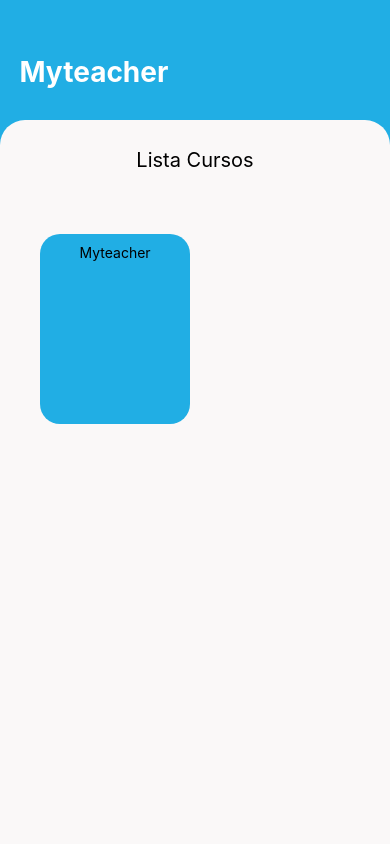
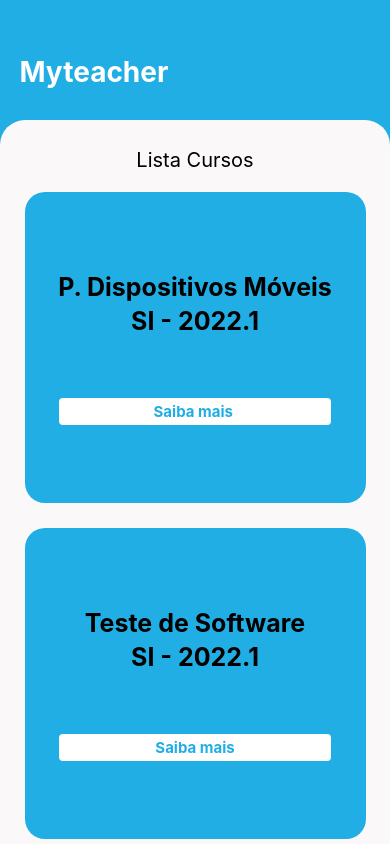
Before and after one commit to aefonso/MyTeacher_App, a React Native app: screen /CourseList in a window 390 px wide. Built offline with nearby package versions, Linux system fonts and the light colour scheme.

Commit message:
feat(CourseList,TeacherList): Style Changes

```diff
--- a/src/pages/CourseList/index.js
+++ b/src/pages/CourseList/index.js
@@ -3,7 +3,10 @@ import { View, Text, StyleSheet, TextInput, TouchableOpacity } from 'react-nativ
 
 import * as Animatable from'react-native-animatable';
 
+import { useNavigation } from '@react-navigation/native';
+
 export default function CourseList() {
+  const navigation = useNavigation();
  return (
 <View style={styles.container}>
        <Animatable.View animation="fadeInLeft" delay={500} style={styles.containerHeader}>
@@ -12,8 +15,25 @@ export default function CourseList() {
 
        <Animatable.View animation="fadeInUp" style={styles.containerForm}>
         <Text style={styles.title}>Lista Cursos</Text>
+        <View style={styles.box}>
         <View style={styles.card}>
-            <Text>Myteacher</Text>
+            <Text style={styles.tittleCourse}>P. Dispositivos Móveis</Text>
+            <Text style={styles.tittleCourse}>SI - 2022.1</Text>
+
+            <TouchableOpacity style={styles.button} onPress={ () => navigation.navigate('TeacherList')}>
+              <Text style={styles.buttonText}>Saiba mais </Text>
+            </TouchableOpacity>
+        </View>
+        </View>
+         <View style={styles.box}>
+        <View style={styles.card}>
+            <Text style={styles.tittleCourse}>Teste de Software</Text>
+            <Text style={styles.tittleCourse}>SI - 2022.1</Text>
+
+            <TouchableOpacity style={styles.button} onPress={ () => navigation.navigate('TeacherList')}>
+              <Text style={styles.buttonText}>Saiba mais</Text>
+            </TouchableOpacity>
+        </View>
         </View>
        </Animatable.View>
    </View>
@@ -49,36 +69,39 @@ const styles = StyleSheet.create({
       marginTop: 28,
       textAlign: 'center',
     },
+    tittleCourse:{
+      fontSize: 25,
+      margin: 2,
+      textAlign: 'center',
+      fontWeight: 'bold'
+    },
     button:{
-      backgroundColor: '#21AEE4',
-      width: '100%',
+      backgroundColor: '#fff',
+      width: '80%',
       borderRadius: 4,
       paddingVertical: 4,
-      marginTop: 14,
+      marginTop: 60,
       justifyContent: 'center',
-      alignItems: 'center',
+      alignItems: 'center'
     },
-    buttonText:{
-      color:'#fff',
-      fontSize: 18,
-      fontWeight: 'bold',
+    buttonText: {
+      color: '#21AEE4',
+      fontSize: 15,
+      fontWeight: 'bold'
+    },
+    box: {
+      marginTop: 15,
+      width: '100%',
+      height: '45%',
+      padding: 5,
+      flex: 1
     },
     card: {
-        display: "flex",
-        flexDirection: "column",
-        position: "absolute",
-        top: 114,
-        none: 0,
-        marginLeft: 20,
-        paddingTop: 10,
-        paddingLeft: 40,
-        borderRadius: 20,
-        backgroundColor: '#21AEE4',
-        backdropFilter: "blur(4px)",
-        width: 150,
-        height: 190,
+      flex: 1,
+      borderRadius: 20,
+      backgroundColor: '#21AEE4',
+      alignItems: 'center',
+      justifyContent: 'center',
       },
 
-
-
 })
--- a/src/pages/TeacherList/index.js
+++ b/src/pages/TeacherList/index.js
@@ -1,285 +1,105 @@
 import React from "react"
-import { StyleSheet, Image, Text, View, ImageBackground } from "react-native"
+import { StyleSheet, Image, Text, View, ImageBackground, TouchableOpacity } from "react-native"
 
-export default function Iphone1313Pro28() {
+import * as Animatable from'react-native-animatable';
+
+import { useNavigation } from "@react-navigation/native"
+
+export default function TeacherList() {
+    const navigation = useNavigation();
   return (
-    <View style={styles.Iphone1313Pro28}>
-      <View style={styles.Group613}>
-        <Text style={styles.Txt627}> Myteacher</Text>
-        <View style={styles.Group356}>
-          <View style={styles.Group2910}>
-            <View style={styles.Group926}>
+    <View style={styles.container}>
+      <Animatable.View animation="fadeInLeft" delay={500} style={styles.containerHeader}>
+         <Text style={styles.message}>Myteacher</Text>
+       </Animatable.View>
+
+       <Animatable.View animation="fadeInUp" style={styles.containerForm}>
+        <Text style={styles.title}>Lista Professores</Text>
+        <View style={styles.box}>
+        <View style={styles.card}>
         <Image
-                style={styles.Ellipse5}
-                source={{
-                  uri: "https://firebasestorage.googleapis.com/v0/b/unify-bc2ad.appspot.com/o/dghoqn1xyis-26%3A15?alt=media&token=fdd4d2ad-4f31-490a-9fca-63d85e695a78",
-                }}
-              />
-              <Text style={styles.Txt141}> Myteacher</Text>
-            </View>
-            <View style={styles.Group052}>
-              <Image
-                style={styles.Ellipse5}
+                style={styles.ImgAvatar}
                 source={{
                   uri: "https://firebasestorage.googleapis.com/v0/b/unify-bc2ad.appspot.com/o/dghoqn1xyis-26%3A16?alt=media&token=56784dc8-23cb-40d3-8276-56e1f8b3b6f0",
                 }}
               />
-              <Text style={styles.Txt141}> Myteacher</Text>
+              <Text style={styles.titleTeacher}>Bruno Gomes</Text>
+            <TouchableOpacity style={styles.button} onPress={ () => navigation.navigate('AboutTeacher')}>
+              <Text style={styles.buttonText}>Saiba mais</Text>
+            </TouchableOpacity>
         </View>
         </View>
-          <View style={styles.Group2910}>
-            <View style={styles.Group249}>
-              <Image
-                style={styles.Ellipse7}
-                source={{
-                  uri: "https://firebasestorage.googleapis.com/v0/b/unify-bc2ad.appspot.com/o/dghoqn1xyis-26%3A17?alt=media&token=f7f0dbb8-209f-47d1-bd34-bcd0cb2efb29",
-                }}
-              />
-              <Text style={styles.Txt141}> Myteacher</Text>
-            </View>
-            <View style={styles.Group684}>
-              <Image
-                style={styles.Ellipse7}
-                source={{
-                  uri: "https://firebasestorage.googleapis.com/v0/b/unify-bc2ad.appspot.com/o/dghoqn1xyis-26%3A20?alt=media&token=14c2e69b-7f22-49b4-b99f-e5b6d3c5932d",
-                }}
-              />
-              <Text style={styles.Txt141}> Myteacher</Text>
-            </View>
-          </View>
-          <View style={styles.Group064}>
-            <View style={styles.Group999}>
-              <Image
-                style={styles.Ellipse9}
-                source={{
-                  uri: "https://firebasestorage.googleapis.com/v0/b/unify-bc2ad.appspot.com/o/dghoqn1xyis-26%3A18?alt=media&token=1c1af3b3-6ab6-4897-bf22-4c0c7bb30b9a",
-                }}
-              />
-              <Text style={styles.Txt141}> Myteacher</Text>
-            </View>
-            <View style={styles.Group944}>
-              <Image
-                style={styles.Ellipse9}
-                source={{
-                  uri: "https://firebasestorage.googleapis.com/v0/b/unify-bc2ad.appspot.com/o/dghoqn1xyis-26%3A19?alt=media&token=a38a0251-fe72-4f29-b5b1-b73822ac9daf",
-                }}
-              />
-              <Text style={styles.Txt141}> Myteacher</Text>
-            </View>
-          </View>
-        </View>
-      </View>
+       </Animatable.View>
     </View>
   )
 }
 
 const styles = StyleSheet.create({
-  Iphone1313Pro28: {
-    display: "flex",
-    flexDirection: "column",
-    justifyContent: "center",
-    alignItems: "center",
-    paddingTop: 56,
-    paddingBottom: 0,
-    paddingLeft: 0,
-    paddingRight: 0,
-    backgroundColor: "rgba(83,210,219,1)",
-    width: 390,
-    height: 844,
+    container:{
+      flex: 1,
+      backgroundColor: '#21AEE4'
     },
-  Group613: {
-    display: "flex",
-    flexDirection: "column",
-    alignItems: "center",
+    containerHeader:{
+      marginTop: '14%',
+      marginBottom: '8%',
+      paddingStart: '5%',
     },
-  Txt627: {
-    fontSize: 33,
-    fontFamily: "Poppins, sans-serif",
-    fontWeight: "700",
-    color: "red",
-    marginBottom: 41,
+    message:{
+      fontSize: 28,
+      fontWeight: 'bold',
+      color: '#fff',
     },
-  Group356: {
-    display: "flex",
-    flexDirection: "column",
-    paddingTop: 72,
-    paddingBottom: 108,
-    paddingLeft: 70,
-    paddingRight: 70,
-    borderRadius: 50,
-    backgroundColor: "rgba(250,248,248,1)",
-    backdropFilter: "blur(4px)",
+    containerForm:{
+      flex: 1,
+      backgroundColor: '#FAF8F8',
+      borderTopLeftRadius: 25,
+      borderTopRightRadius: 25,
+      paddingStart: '5%',
+      paddingEnd: '5%',
     },
-  Group2910: {
-    display: "flex",
-    flexDirection: "row",
-    marginBottom: 42,
+    title:{
+      fontSize: 20,
+      marginTop: 28,
+      textAlign: 'center',
     },
-  Group926: {
-    display: "flex",
-    flexDirection: "column",
-    alignItems: "center",
-    paddingTop: 19,
-    paddingBottom: 23,
-    paddingLeft: 19,
-    paddingRight: 17,
-    marginRight: 50,
-    borderRadius: 15,
-    backgroundColor: "rgba(255, 255, 255, 1)",
-    shadowColor: "rgba(0,0,0,0.25)",
-    elevation: 0,
-    shadowOffset: { width: 0, height: 4 },
+    titleTeacher: {
+      fontSize: 17,
+      marginTop: 10,
+      textAlign: 'center',
     },
-  Ellipse5: {
+    box: {
+      marginTop: 15,
+      width: '50%',
+      height: '45%',
+      padding: 5,
+    },
+    card: {
+      flex: 1,
+      borderRadius: 20,
+      backgroundColor: '#21AEE4',
+      alignItems: 'center',
+      justifyContent: 'center',
+    },
+
+    ImgAvatar: {
       width: 52,
       height: 52,
-    marginBottom: 19,
+      marginBottom: 10,
+      alignItems: 'center'
     },
-  Txt141: {
-    fontSize: 18,
-    fontFamily: "Poppins, sans-serif",
-    fontWeight: "600",
-    color: "rgba(0,0,0,1)",
+    button:{
+      backgroundColor: '#fff',
+      width: '80%',
+      borderRadius: 4,
+      paddingVertical: 4,
+      marginTop: 60,
+      justifyContent: 'center',
+      alignItems: 'center'
+    },
+    buttonText: {
+      color: '#21AEE4',
+      fontSize: 15,
+      fontWeight: 'bold'
     },
 
-  Group052: {
-    display: "flex",
-    flexDirection: "column",
-    alignItems: "center",
-    paddingTop: 19,
-    paddingBottom: 23,
-    paddingLeft: 19,
-    paddingRight: 17,
-    borderRadius: 15,
-    backgroundColor: "rgba(255, 255, 255, 1)",
-    shadowColor: "rgba(0,0,0,0.25)",
-    elevation: 0,
-    shadowOffset: { width: 0, height: 4 },
-  },
-  Ellipse5: {
-    width: 52,
-    height: 52,
-    marginBottom: 19,
-  },
-  Txt141: {
-    fontSize: 18,
-    fontFamily: "Poppins, sans-serif",
-    fontWeight: "600",
-    color: "rgba(0,0,0,1)",
-  },
-
-  Group2910: {
-    display: "flex",
-    flexDirection: "row",
-    marginBottom: 42,
-  },
-  Group249: {
-    display: "flex",
-    flexDirection: "column",
-    alignItems: "center",
-    paddingTop: 14,
-    paddingBottom: 32,
-    paddingLeft: 19,
-    paddingRight: 17,
-    marginRight: 50,
-    borderRadius: 15,
-    backgroundColor: "rgba(255, 255, 255, 1)",
-    shadowColor: "rgba(0,0,0,0.25)",
-    elevation: 0,
-    shadowOffset: { width: 0, height: 4 },
-  },
-  Ellipse7: {
-    width: 52,
-    height: 52,
-    marginBottom: 15,
-  },
-  Txt141: {
-    fontSize: 18,
-    fontFamily: "Poppins, sans-serif",
-    fontWeight: "600",
-    color: "rgba(0,0,0,1)",
-  },
-
-  Group684: {
-    display: "flex",
-    flexDirection: "column",
-    alignItems: "center",
-    paddingTop: 14,
-    paddingBottom: 32,
-    paddingLeft: 19,
-    paddingRight: 17,
-    borderRadius: 15,
-    backgroundColor: "rgba(255, 255, 255, 1)",
-    shadowColor: "rgba(0,0,0,0.25)",
-    elevation: 0,
-    shadowOffset: { width: 0, height: 4 },
-  },
-  Ellipse7: {
-    width: 52,
-    height: 52,
-    marginBottom: 15,
-  },
-  Txt141: {
-    fontSize: 18,
-    fontFamily: "Poppins, sans-serif",
-    fontWeight: "600",
-    color: "rgba(0,0,0,1)",
-  },
-
-  Group064: {
-    display: "flex",
-    flexDirection: "row",
-  },
-  Group999: {
-    display: "flex",
-    flexDirection: "column",
-    alignItems: "center",
-    paddingTop: 19,
-    paddingBottom: 30,
-    paddingLeft: 19,
-    paddingRight: 17,
-    marginRight: 50,
-    borderRadius: 15,
-    backgroundColor: "rgba(255, 255, 255, 1)",
-    shadowColor: "rgba(0,0,0,0.25)",
-    elevation: 0,
-    shadowOffset: { width: 0, height: 4 },
-  },
-  Ellipse9: {
-    width: 52,
-    height: 52,
-    marginBottom: 12,
-  },
-  Txt141: {
-    fontSize: 18,
-    fontFamily: "Poppins, sans-serif",
-    fontWeight: "600",
-    color: "rgba(0,0,0,1)",
-  },
-
-  Group944: {
-    display: "flex",
-    flexDirection: "column",
-    alignItems: "center",
-    paddingTop: 19,
-    paddingBottom: 30,
-    paddingLeft: 19,
-    paddingRight: 17,
-    borderRadius: 15,
-    backgroundColor: "rgba(255, 255, 255, 1)",
-    shadowColor: "rgba(0,0,0,0.25)",
-    elevation: 0,
-    shadowOffset: { width: 0, height: 4 },
-  },
-  Ellipse9: {
-    width: 52,
-    height: 52,
-    marginBottom: 12,
-  },
-  Txt141: {
-    fontSize: 18,
-    fontFamily: "Poppins, sans-serif",
-    fontWeight: "600",
-    color: "rgba(0,0,0,1)",
-  },
 })
```
Lines whose indentation alone changed are shown as unchanged.
